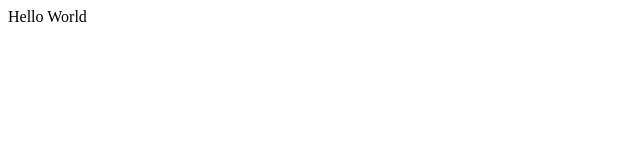
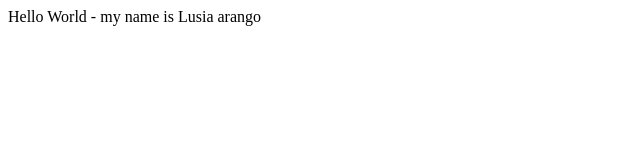
Before and after one commit to LuisaFernandaArango/wwcode-activity-luisa, a plain HTML site: page index.html in a window 1280 px wide. Shown: the whole page, without its empty margins (0-640 px from the left). Drawn offline with Linux system fonts and the light colour scheme.

Commit message:
Add name in index.html

```diff
--- a/index.html
+++ b/index.html
@@ -7,6 +7,6 @@
     <title>Document</title>
 </head>
 <body>
-    Hello World
+    Hello World - my name is Lusia arango
 </body>
 </html>
```
